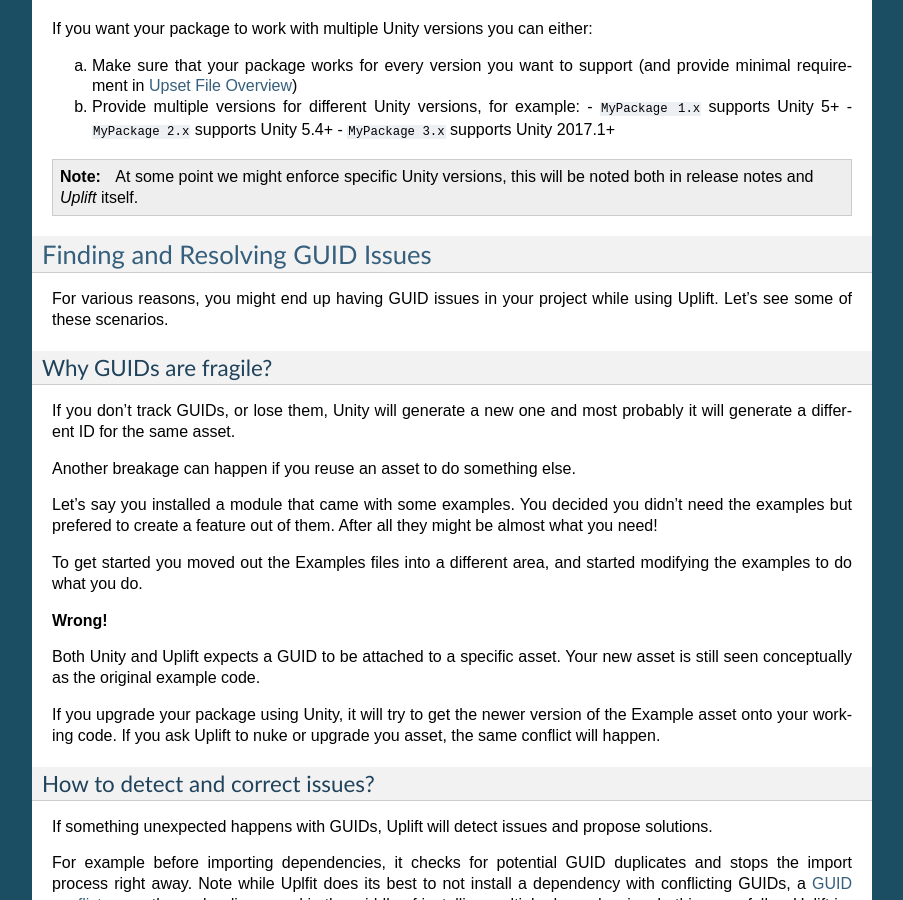
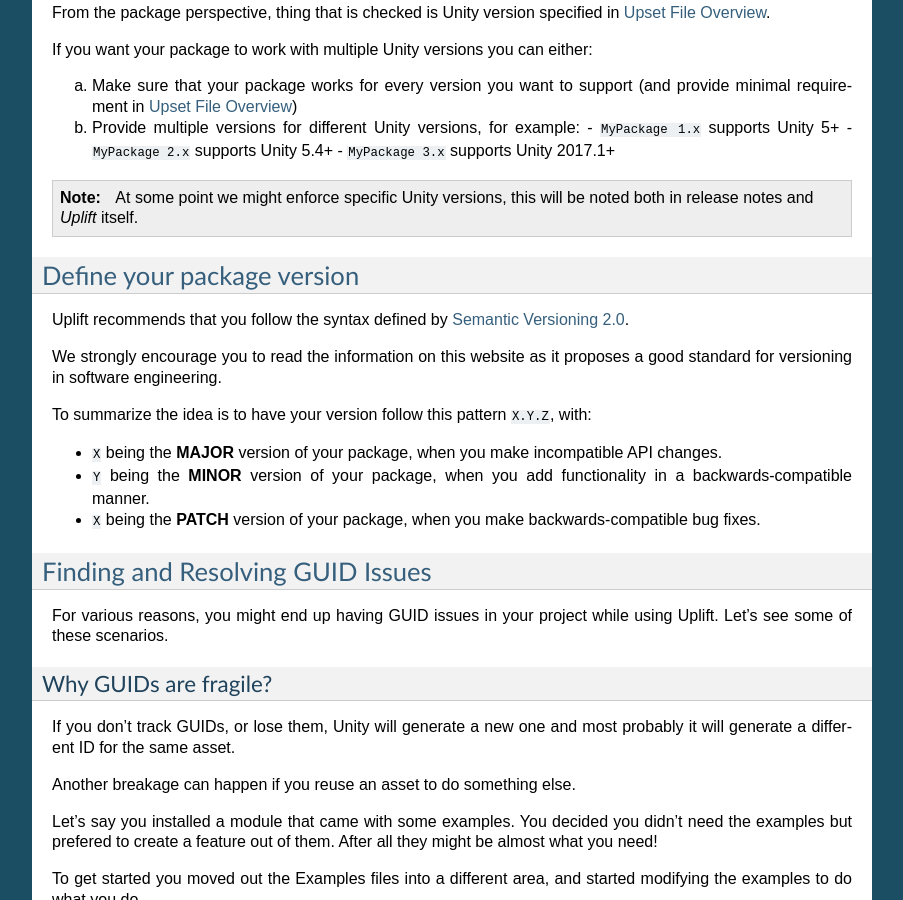
Before and after one commit to DragonBox/uplift-documentation, a Sphinx documentation site: the page built from source/howto/index.rst, in a window 1280 px wide and 900 px high, scrolled down 5949 px. Shown: the whole window, without its empty margins (198-1101 px from the left). Built offline with Sphinx 7.4.7, drawn with Linux system fonts in a browser that asks for light colours; some of the changed text lies outside the part shown.

Commit message:
Document how to define package version

```diff
--- a/source/howto/index.rst
+++ b/source/howto/index.rst
@@ -16,5 +16,6 @@
 .. include:: working_on_two_projects.rst
 .. include:: troubleshoot.rst
 .. include:: dealing_with_multiple_versions.rst
+.. include:: package_versioning.rst
 .. include:: guid-fragility.rst
 .. include:: version_control_with_uplift.rst
--- /dev/null
+++ b/source/howto/package_versioning.rst
@@ -0,0 +1,15 @@
+.. _howto-package-versioning:
+
+Define your package version
+===========================
+
+Uplift recommends that you follow the syntax defined by `Semantic Versioning 2.0
+<http://semver.org/>`_.
+
+We strongly encourage you to read the information on this website as it proposes a good standard for versioning in software engineering.
+
+To summarize the idea is to have your version follow this pattern ``X.Y.Z``, with:
+
+- ``X`` being the **MAJOR** version of your package, when you make incompatible API changes.
+- ``Y`` being the **MINOR** version of your package, when you add functionality in a backwards-compatible manner.
+- ``X`` being the **PATCH** version of your package, when you make backwards-compatible bug fixes.
```
